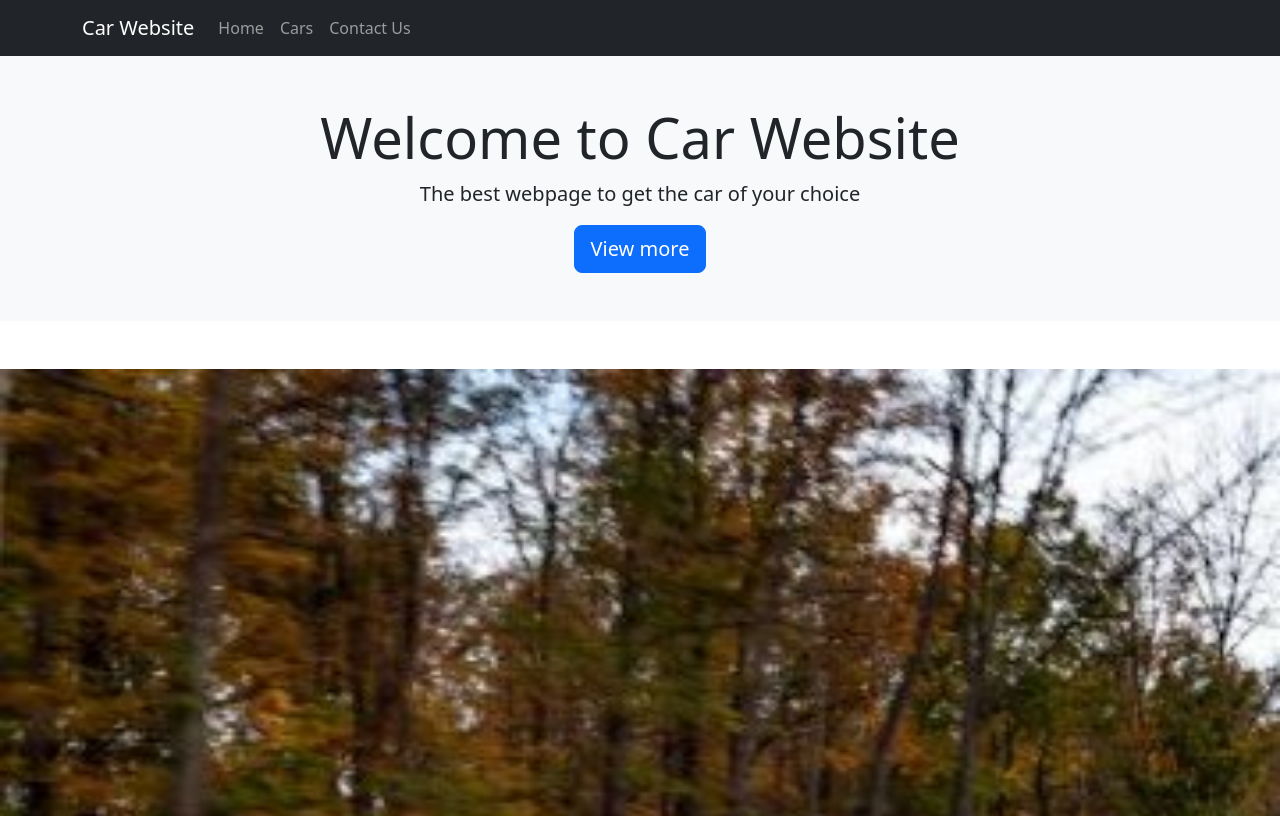
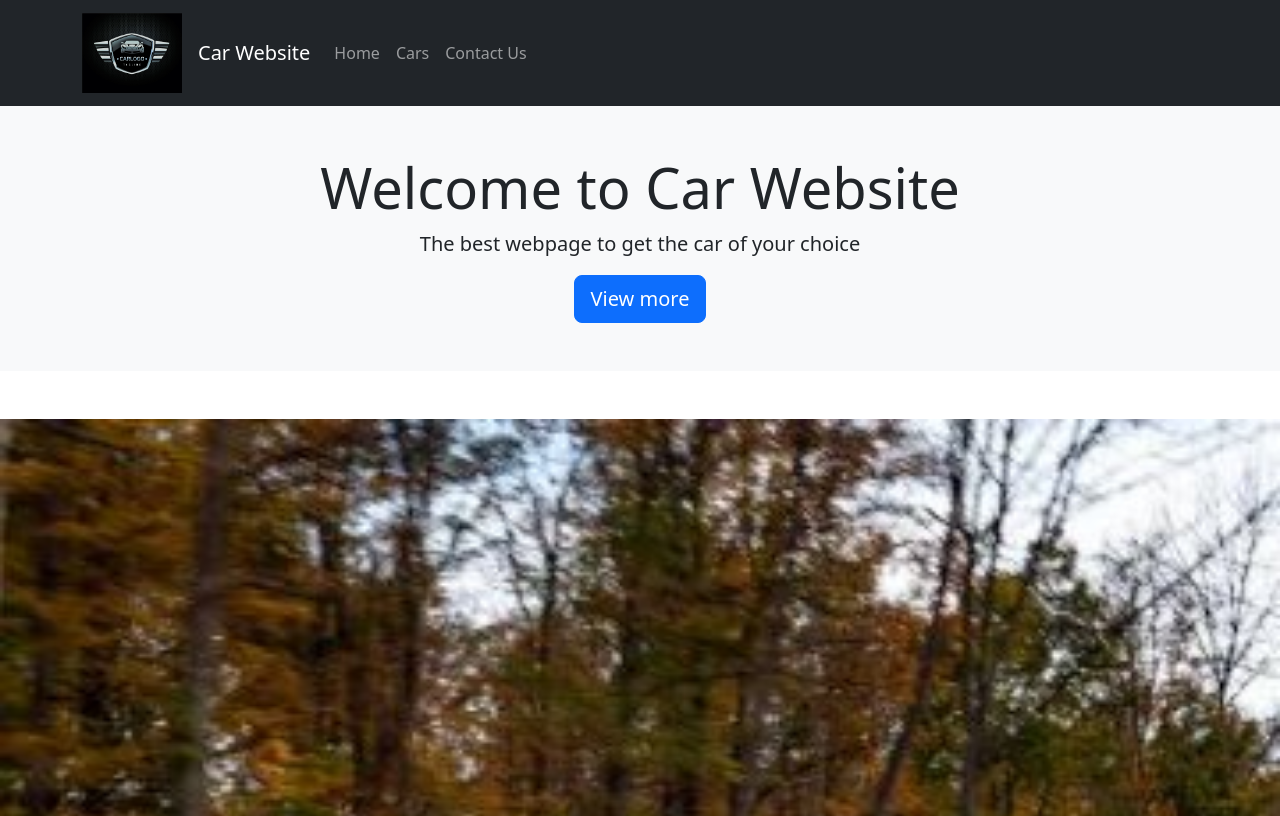
Before and after one commit to NdifrekeBassey/car-website, a plain HTML site: page car.html in a window 1280 px wide. Shown: the top 816 px of the page. Drawn offline with Linux system fonts and the light colour scheme.

Commit message:
update on logo

```diff
--- a/car.html
+++ b/car.html
@@ -15,7 +15,8 @@
     <header>
         <nav class="navbar navbar-expand-lg navbar-dark bg-dark">
             <div class="container">
-                <a class="navbar-brand" href="#">Car Website</a>
+                <a class="navbar-brand" href="#"><img src="img/logo.jpg" width="100" height="80"></a>
+                <a class="navbar-brand" href="#"0> Car Website</a>
                 <button class="navbar-toggler" type="button" data-bs-toggle="collapse" data-bs-target="#navbarNav"
                     aria-controls="navbarNav" aria-expanded="false" aria-label="Toggle navigation">
                     <span class="navbar-toggler-icon"></span>
```
